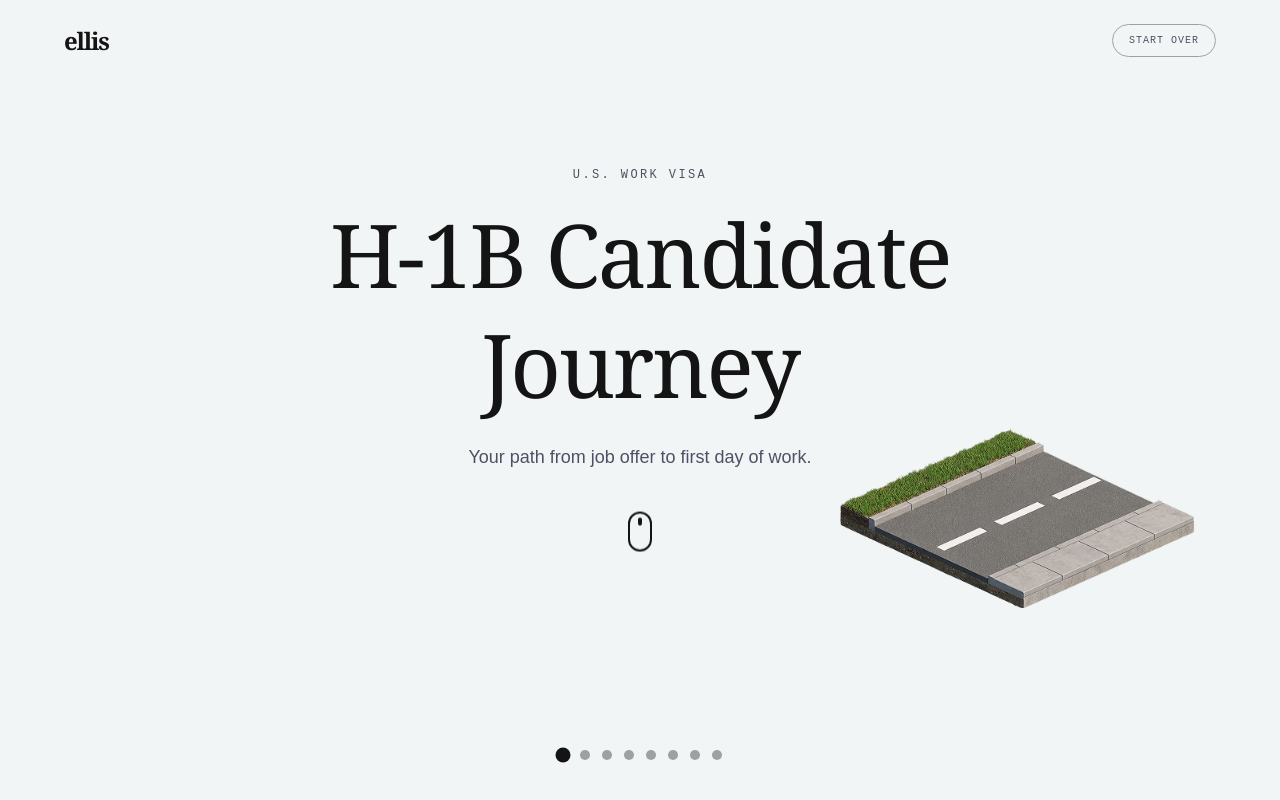
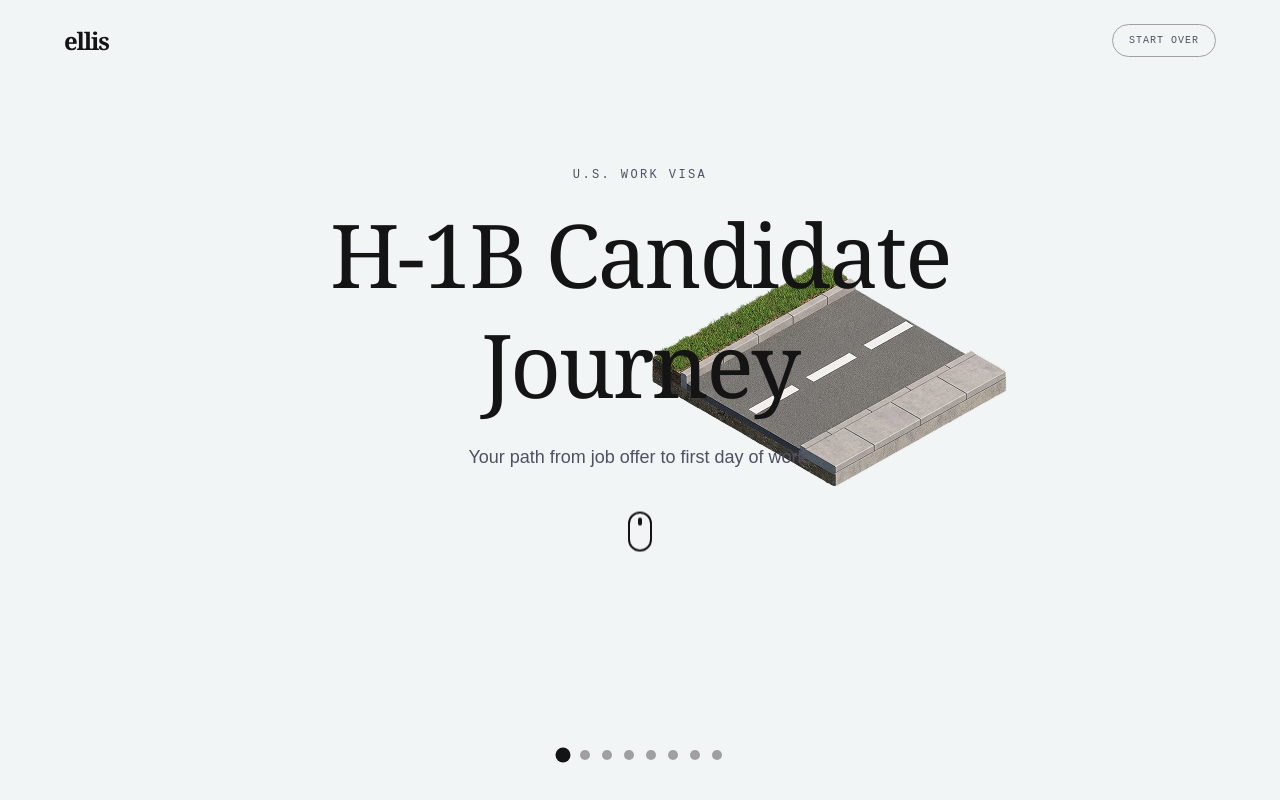
Before and after one commit to mite404/the-path, a React (Vite) app: page / in a window 1280 px wide. Built offline with nearby package versions, Linux system fonts and the light colour scheme.

Commit message:
Refactor isometric positioning in RoadScreen
Update tile and car positioning to follow a 2:1 isometric diagonal.
Implement a coordinate helper to calculate spatial offsets and center
the car on the active road surface.

```diff
--- a/src/components/RoadScreen.tsx
+++ b/src/components/RoadScreen.tsx
@@ -15,9 +15,12 @@ import imgCar from '@/assets/VW-BUG-ISO_exported.png'
 const stepImages = [imgWork, imgQRCode, imgPackage, imgDocument, imgBarcode, imgGlobe, imgPlane]
 
 const TILE_WIDTH = 376
-const CAR_WIDTH = 220
-const CAR_TOP = 'calc(52vh + 60px)'
-const CAR_LEFT_PCT = 50
+const TILE_HEIGHT = 251
+// Isometric offset per tile step: right and up along the ~45° iso axis
+// 2:1 isometric ratio: dx = half tile width, dy = quarter tile width
+const TILE_DX = TILE_WIDTH / 2   // 188px right
+const TILE_DY = TILE_WIDTH / 4   // 94px up
+const CAR_WIDTH = 200
 
 interface MilestoneCardProps {
   step: RoadData['steps'][number]
@@ -214,20 +217,25 @@ interface TreadmillProps {
 }
 
 function RoadTreadmill({ activeIndex }: TreadmillProps) {
-  // Tile index in step-space (intro = no tile index, step 1 = tile 0, etc.)
   const tileIndex = activeIndex - 1
-  const prevTileIndex = tileIndex - 1
+
+  // Position a tile at an offset along the isometric diagonal
+  // offsetIndex: -1 = behind (lower-left), 0 = current (center), +1 = ahead (upper-right)
+  const tileAt = (offsetIndex: number): React.CSSProperties => ({
+    position: 'fixed',
+    left: `calc(50vw - ${TILE_WIDTH / 2}px + ${offsetIndex * TILE_DX}px)`,
+    top: `calc(58vh - ${TILE_HEIGHT / 2}px - ${offsetIndex * TILE_DY}px)`,
+    width: TILE_WIDTH,
+    height: TILE_HEIGHT,
+  })
 
   return (
-    <div
-      className="fixed pointer-events-none z-10"
-      style={{ top: '52vh', left: 0, right: 0, height: 200 }}
-    >
-      {/* Behind tile — falling away */}
+    <div className="pointer-events-none" style={{ zIndex: 10 }}>
+      {/* Behind tile (lower-left) — falling away */}
       <AnimatePresence>
-        {prevTileIndex >= 0 && (
+        {tileIndex > 0 && (
           <motion.img
-            key={`behind-${prevTileIndex}`}
+            key={`behind-${tileIndex - 1}`}
             src={imgStreet}
             initial={false}
             exit={{
@@ -236,35 +244,21 @@ function RoadTreadmill({ activeIndex }: TreadmillProps) {
               opacity: 0,
             }}
             transition={{ duration: 0.6, ease: [0.55, 0, 1, 0.45] }}
-            style={{
-              position: 'absolute',
-              left: `calc(${CAR_LEFT_PCT}% - ${TILE_WIDTH * 1.5}px)`,
-              width: TILE_WIDTH,
-              height: 200,
-            }}
+            style={tileAt(-1)}
           />
         )}
       </AnimatePresence>
 
-      {/* Current tile — under the car */}
-      <AnimatePresence mode="popLayout">
-        {tileIndex >= 0 && (
-          <motion.img
-            key={`current-${tileIndex}`}
-            src={imgStreet}
-            initial={false}
-            animate={{ x: 0, y: 0 }}
-            style={{
-              position: 'absolute',
-              left: `calc(${CAR_LEFT_PCT}% - ${TILE_WIDTH / 2}px)`,
-              width: TILE_WIDTH,
-              height: 200,
-            }}
-          />
-        )}
-      </AnimatePresence>
+      {/* Current tile — center, under the car */}
+      {tileIndex >= 0 && (
+        <img
+          key={`current-${tileIndex}`}
+          src={imgStreet}
+          style={tileAt(0)}
+        />
+      )}
 
-      {/* Ahead tile — dropping from sky */}
+      {/* Ahead tile (upper-right) — dropping from sky */}
       <AnimatePresence>
         <motion.img
           key={`ahead-${tileIndex + 1}`}
@@ -276,12 +270,7 @@ function RoadTreadmill({ activeIndex }: TreadmillProps) {
             stiffness: 300,
             damping: 20,
           }}
-          style={{
-            position: 'absolute',
-            left: `calc(${CAR_LEFT_PCT}% + ${TILE_WIDTH / 2}px)`,
-            width: TILE_WIDTH,
-            height: 200,
-          }}
+          style={tileAt(1)}
         />
       </AnimatePresence>
     </div>
@@ -300,7 +289,6 @@ function DrivingCar({ visible, activeIndex, fractionalRef }: CarProps) {
 
   useEffect(() => {
     if (activeIndex > 1) {
-      // Trigger bounce when landing on a new tile (not the first entrance)
       setBounceKey(k => k + 1)
     }
   }, [activeIndex])
@@ -332,8 +320,9 @@ function DrivingCar({ visible, activeIndex, fractionalRef }: CarProps) {
             opacity: { duration: 0.3 },
           }}
           style={{
-            top: CAR_TOP,
-            left: `${CAR_LEFT_PCT}%`,
+            // Center the car on the page, on the road surface of the center tile
+            top: `calc(58vh - ${CAR_WIDTH * 0.36}px)`,
+            left: `calc(50vw - ${CAR_WIDTH / 2}px)`,
           }}
         >
           <div ref={driftRef}>
@@ -356,10 +345,7 @@ function DrivingCar({ visible, activeIndex, fractionalRef }: CarProps) {
                   ease: 'easeInOut',
                 },
               }}
-              style={{
-                width: CAR_WIDTH,
-                transform: 'translateX(-50%)',
-              }}
+              style={{ width: CAR_WIDTH }}
             />
           </div>
         </motion.div>
```
